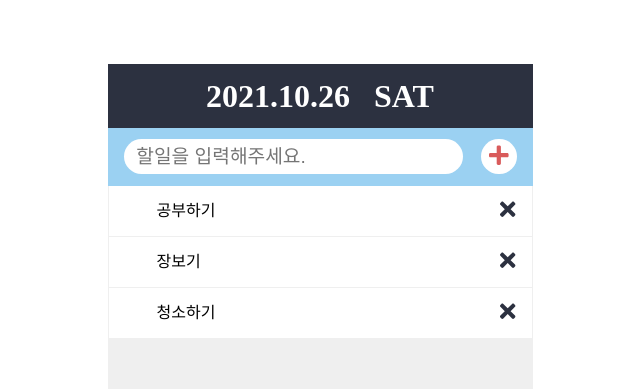
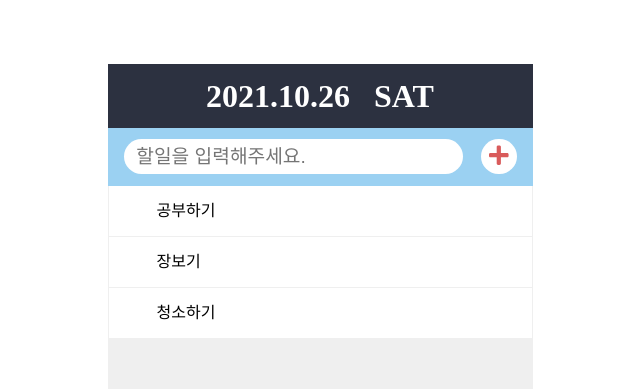
Before and after one commit to NamgyungKim/Todo-list-2021, a React (Create React App) app: page / in a window 1280 px wide. Shown: the top 389 px of the page, without its empty margins (320-960 px from the left). Built offline with nearby package versions, Linux system fonts and the light colour scheme.

Commit message:
삭제 버튼 기능

```diff
--- a/src/app.css
+++ b/src/app.css
@@ -8,7 +8,9 @@ header { width: 100%; height: 4rem; text-align: center; background-color: #2C314
 
 /* list */
 .con {height: auto; border-left: 1px solid #EFEFEF; border-right: 1px solid #EFEFEF; background-color: white; line-height: 3rem;}
-.list { padding-left: 1rem; border-bottom: 1px solid #EFEFEF; line-height: 50px; cursor: pointer; transition: .5s;}
+.list {display: flex; justify-content: space-between; padding-left: 1rem; border-bottom: 1px solid #EFEFEF; line-height: 50px; cursor: pointer; transition: .5s;}
+.list div { width: 100%;}
 .list:hover {color: #808080;}
 .list .check{ display: inline-block; width: 2rem; text-align: center; color: #D95B5B; font-size: 1rem;}
-.list .delete { float: right; width: 2rem; margin-right: .5rem; color: #2C3140; text-align: center; font-size: 1.4rem;}
+.list .delete { float: right; width: 2rem; margin-right: .5rem; color: #2C3140; text-align: center; font-size: 1.4rem; opacity: 0; transition: .5s;}
+.list:hover .delete{opacity: 1;}
--- a/src/components/list.jsx
+++ b/src/components/list.jsx
@@ -14,21 +14,29 @@ const List = (props) => {
     props.setList(newArr)
   }
 
+  const deleteList = (index) => {
+    let newArr = [...list]
+    newArr.splice(index,1)
+    console.log(newArr)
+    props.setList(newArr)
+  }
+
   return (
     <ul className="con" key='1'>
       {
         list.map((todo,index)=>(
           <li
-            onClick={(()=>check(index))}
             style={todo.check ? {textDecoration:'line-through', color:'#ddd'}:{} }
             className="list"
             key={index}
           >
-            <span className="check">
-              { todo.check && <span><i className="fas fa-check"></i></span> }
-            </span>
-            { todo.name }
-            <span className="delete">
+            <div onClick={(()=>check(index))} >
+              <span className="check">
+                { todo.check && <span><i className="fas fa-check"></i></span> }
+              </span>
+              { todo.name }
+            </div>
+            <span onClick={(()=>deleteList(index))} className="delete">
               <i className="fas fa-times"></i>
             </span>
           </li>
```
